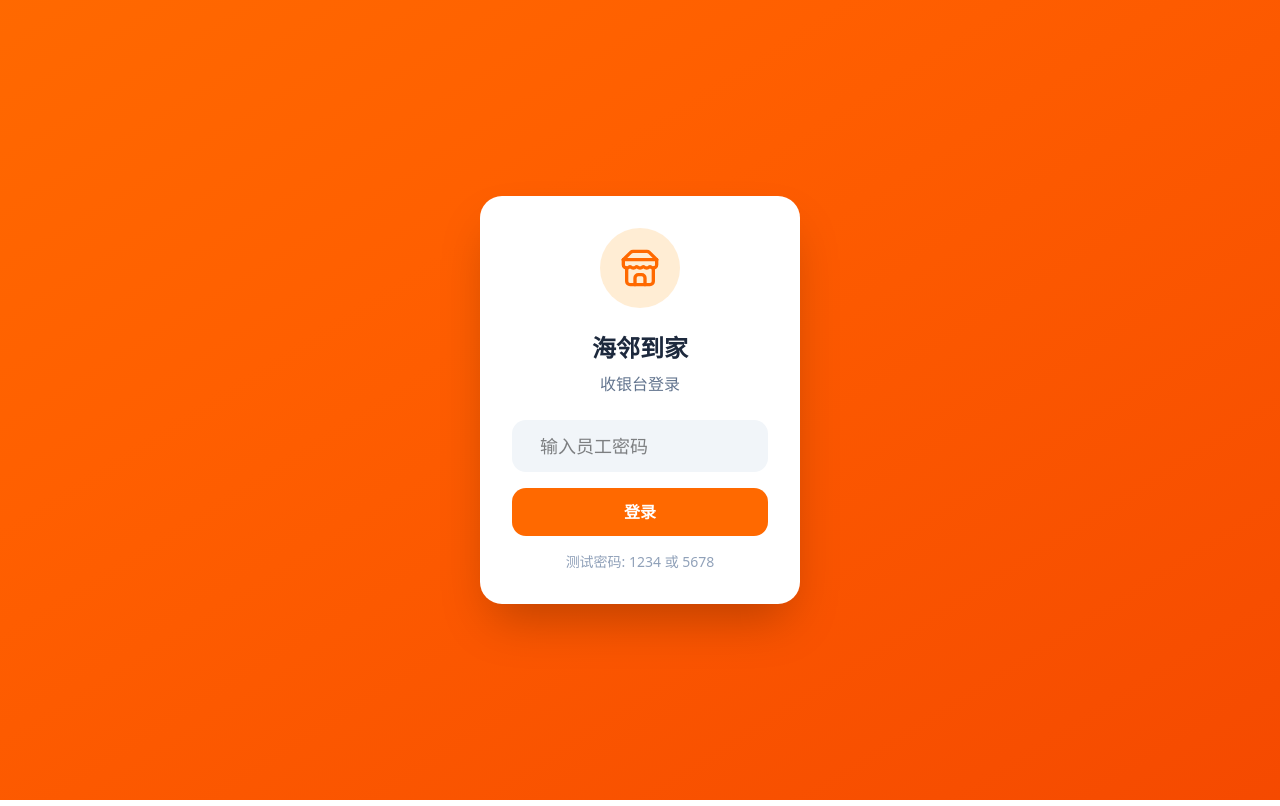
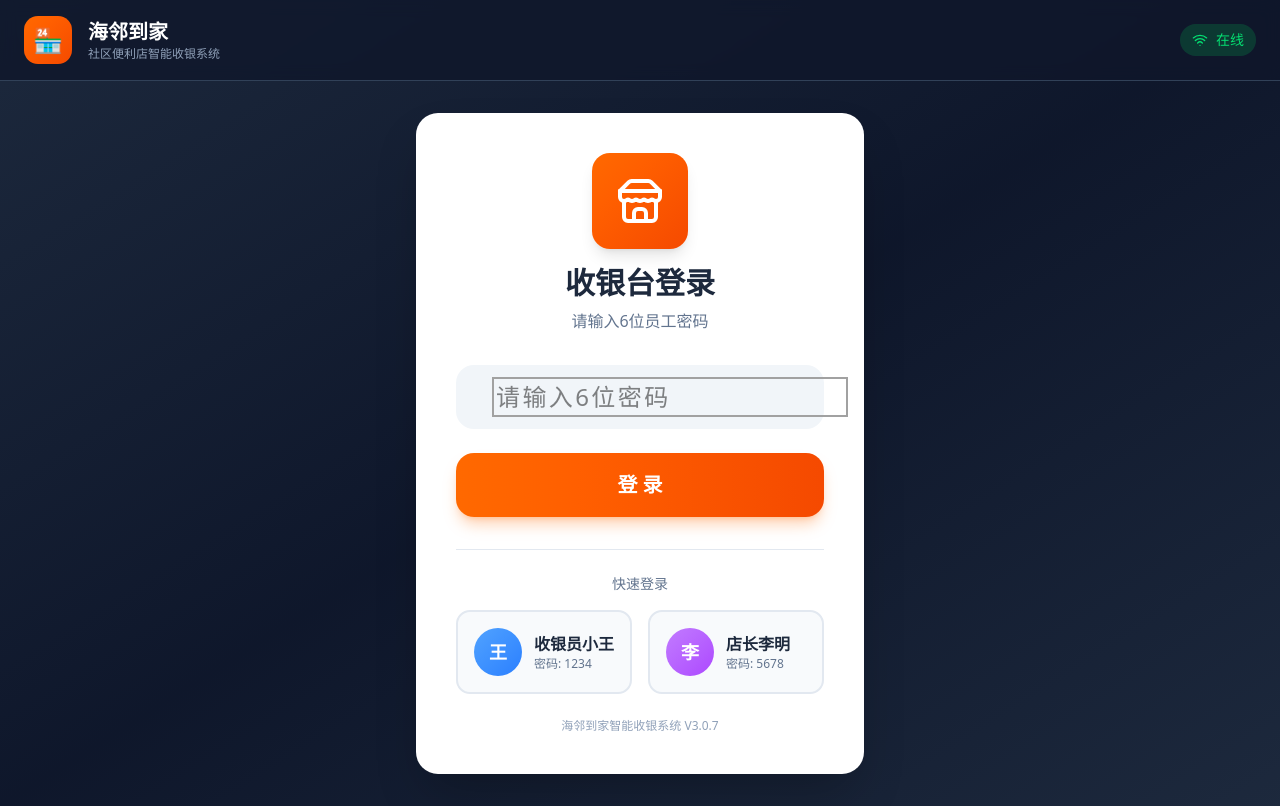
Before and after one commit to hlyg365/hailin-pos, a Next.js app: page /pos/cashier in a window 1280 px wide. Built offline with nearby package versions, Linux system fonts and the light colour scheme.

Commit message:
fix: 优化收银台登录界面
- 全新深色主题登录页面
- 顶部状态栏显示品牌信息和在线状态
- 更大的密码输入框（24px字体）
- 更宽的登录按钮（h-16），带点击反馈
- 优化的快速登录按钮，带头像
- 版本更新到 v3.0.8

```diff
--- a/src/app/page.tsx
+++ b/src/app/page.tsx
@@ -66,8 +66,8 @@ function detectAppPlatform(): boolean {
 
 // APK配置 - 每次更新APP后手动递增版本号
 const APK_CONFIG = {
-  fileName: 'hailin-pos-v3.0.7.apk',  // ← 更新APK时修改文件名（递增版本号）
-  version: '3.0.7',                    // ← 更新APK时同步修改版本号（递增）
+  fileName: 'hailin-pos-v3.0.8.apk',  // ← 更新APK时修改文件名（递增版本号）
+  version: '3.0.8',                    // ← 更新APK时同步修改版本号（递增）
   buildDate: '2026-04-13',             // ← 构建日期
 };
 
--- a/src/app/pos/cashier/page.tsx
+++ b/src/app/pos/cashier/page.tsx
@@ -258,31 +258,110 @@ export default function CashierPage() {
   // 登录页
   if (showLogin) {
     return (
-      <div className="min-h-screen bg-gradient-to-br from-orange-500 to-orange-600 flex items-center justify-center">
-        <div className="bg-white rounded-3xl shadow-2xl p-8 w-80 text-center">
-          <div className="w-20 h-20 bg-orange-100 rounded-full flex items-center justify-center mx-auto mb-6">
-            <Store className="w-10 h-10 text-orange-500" />
+      <div className="min-h-screen bg-gradient-to-br from-slate-800 via-slate-900 to-slate-800 flex flex-col">
+        {/* 顶部 */}
+        <header className="bg-slate-900/80 backdrop-blur border-b border-slate-700 px-6 py-4">
+          <div className="flex items-center justify-between max-w-7xl mx-auto">
+            <div className="flex items-center gap-4">
+              <div className="w-12 h-12 bg-gradient-to-br from-orange-500 to-orange-600 rounded-xl flex items-center justify-center">
+                <span className="text-2xl">🏪</span>
+              </div>
+              <div>
+                <h1 className="text-xl font-bold text-white">海邻到家</h1>
+                <p className="text-xs text-slate-400">社区便利店智能收银系统</p>
+              </div>
+            </div>
+            <div className={`flex items-center gap-2 px-3 py-1.5 rounded-full ${
+              isOnline ? 'bg-green-500/20 text-green-400' : 'bg-red-500/20 text-red-400'
+            }`}>
+              {isOnline ? <Wifi className="w-4 h-4" /> : <WifiOff className="w-4 h-4" />}
+              <span className="text-sm font-medium">{isOnline ? '在线' : '离线'}</span>
+            </div>
           </div>
-          <h1 className="text-2xl font-bold text-slate-800 mb-2">海邻到家</h1>
-          <p className="text-slate-500 mb-6">收银台登录</p>
-          <div className="space-y-4">
-            <div className="flex items-center gap-3 bg-slate-100 rounded-xl px-4 py-3">
-              <KeyRound className="w-5 h-5 text-slate-400" />
-              <input
-                type="password"
-                value={pin}
-                onChange={(e) => setPin(e.target.value)}
-                onKeyDown={(e) => e.key === 'Enter' && handleLogin()}
-                placeholder="输入员工密码"
-                className="flex-1 bg-transparent outline-none text-lg"
-                maxLength={6}
-              />
+        </header>
+
+        {/* 登录表单 */}
+        <div className="flex-1 flex items-center justify-center p-8">
+          <div className="bg-white rounded-3xl shadow-2xl p-10 w-full max-w-md">
+            {/* Logo */}
+            <div className="text-center mb-8">
+              <div className="w-24 h-24 bg-gradient-to-br from-orange-500 to-orange-600 rounded-2xl flex items-center justify-center mx-auto mb-4 shadow-lg">
+                <Store className="w-12 h-12 text-white" />
+              </div>
+              <h2 className="text-3xl font-bold text-slate-800">收银台登录</h2>
+              <p className="text-slate-500 mt-2">请输入6位员工密码</p>
             </div>
-            {loginError && <p className="text-red-500 text-sm">{loginError}</p>}
-            <button onClick={handleLogin} className="w-full bg-orange-500 text-white py-3 rounded-xl font-bold hover:bg-orange-600">
-              登录
+
+            {/* 密码输入 */}
+            <div className="mb-6">
+              <div className="flex items-center gap-4 bg-slate-100 rounded-2xl px-6 py-4">
+                <KeyRound className="w-6 h-6 text-slate-400" />
+                <input
+                  type="password"
+                  value={pin}
+                  onChange={(e) => {
+                    setPin(e.target.value);
+                    setLoginError('');
+                  }}
+                  onKeyDown={(e) => {
+                    if (e.key === 'Enter') {
+                      e.preventDefault();
+                      handleLogin();
+                    }
+                  }}
+                  placeholder="请输入6位密码"
+                  className="flex-1 bg-transparent outline-none text-2xl tracking-widest"
+                  maxLength={6}
+                  autoFocus
+                />
+              </div>
+              {loginError && (
+                <p className="text-red-500 text-center mt-3 font-medium">{loginError}</p>
+              )}
+            </div>
+
+            {/* 登录按钮 */}
+            <button
+              onClick={() => handleLogin()}
+              className="w-full h-16 text-xl font-bold text-white bg-gradient-to-r from-orange-500 to-orange-600 hover:from-orange-600 hover:to-orange-700 rounded-2xl shadow-lg shadow-orange-500/30 transition-all active:scale-95"
+            >
+              登 录
             </button>
-            <p className="text-slate-400 text-sm">测试密码: 1234 或 5678</p>
+
+            {/* 快速登录 */}
+            <div className="mt-8 pt-6 border-t border-slate-200">
+              <p className="text-sm text-slate-500 text-center mb-4">快速登录</p>
+              <div className="grid grid-cols-2 gap-4">
+                <button
+                  onClick={() => setPin('1234')}
+                  className="flex items-center gap-3 p-4 bg-slate-50 hover:bg-orange-50 border-2 border-slate-200 hover:border-orange-300 rounded-xl transition-all"
+                >
+                  <div className="h-12 w-12 bg-gradient-to-br from-blue-400 to-blue-500 rounded-full flex items-center justify-center text-white text-lg font-bold">
+                    王
+                  </div>
+                  <div className="text-left">
+                    <div className="font-bold text-slate-800">收银员小王</div>
+                    <div className="text-xs text-slate-500">密码: 1234</div>
+                  </div>
+                </button>
+                <button
+                  onClick={() => setPin('5678')}
+                  className="flex items-center gap-3 p-4 bg-slate-50 hover:bg-orange-50 border-2 border-slate-200 hover:border-orange-300 rounded-xl transition-all"
+                >
+                  <div className="h-12 w-12 bg-gradient-to-br from-purple-400 to-purple-500 rounded-full flex items-center justify-center text-white text-lg font-bold">
+                    李
+                  </div>
+                  <div className="text-left">
+                    <div className="font-bold text-slate-800">店长李明</div>
+                    <div className="text-xs text-slate-500">密码: 5678</div>
+                  </div>
+                </button>
+              </div>
+            </div>
+
+            <p className="text-xs text-center text-slate-400 mt-6">
+              海邻到家智能收银系统 V3.0.7
+            </p>
           </div>
         </div>
       </div>
```
Also changed, not shown: 1 other file (tests, documents, lock files or other folders).
